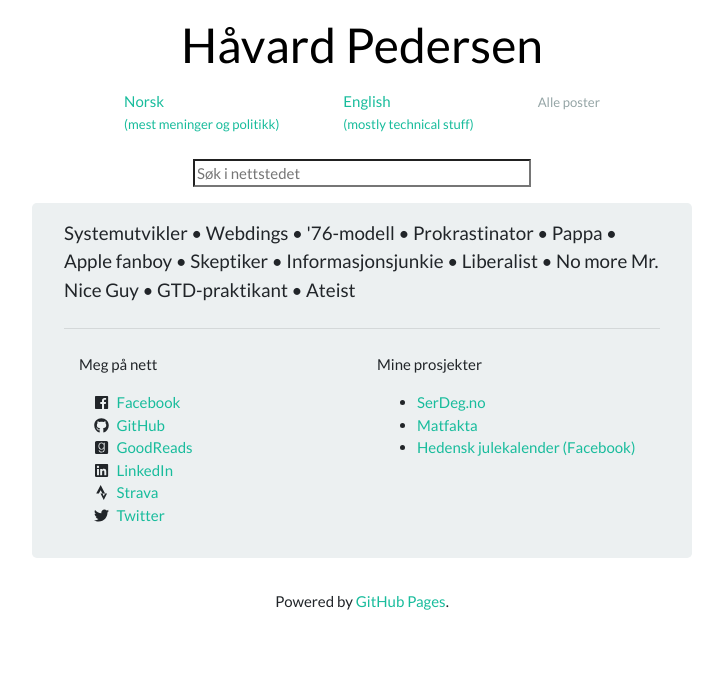
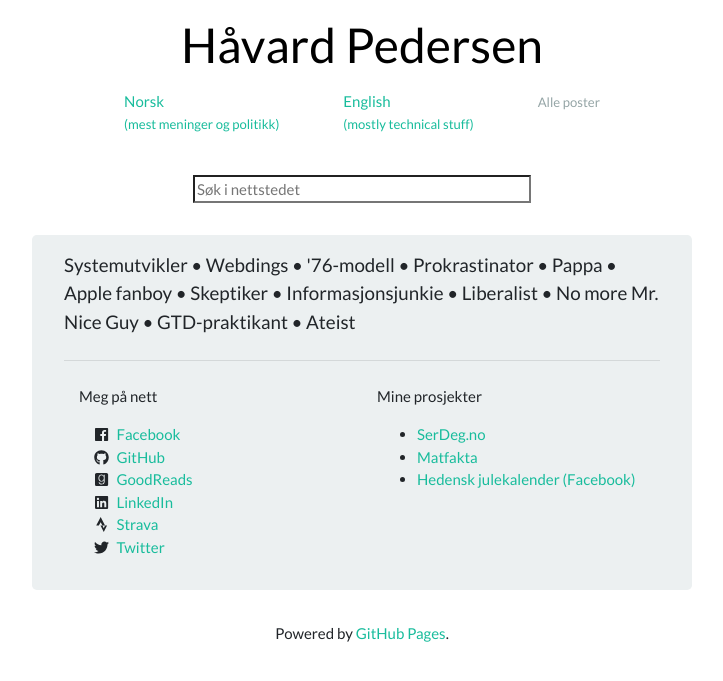
Before and after one commit to fuzzy76/fuzzy76.github.io, a Jekyll site: the page built from README.md, in a window 1280 px wide. Shown: the top 681 px of the page, without its empty margins (278-1001 px from the left). Built offline with Jekyll 4.4.1, drawn with Linux system fonts in a browser that asks for light colours; nearby versions of some CDN libraries; our own code applies the rules of GitHub Pages for plain Markdown files.

Commit message:
Improved container margins

```diff
--- a/assets/styles.css
+++ b/assets/styles.css
@@ -6,7 +6,7 @@
 
 div#outer > div {
     margin-top: 1rem;
-    margin-bottom: 1rem;
+    margin-bottom: 2rem;
 }
 
 div#content div.jumbotron {
```
